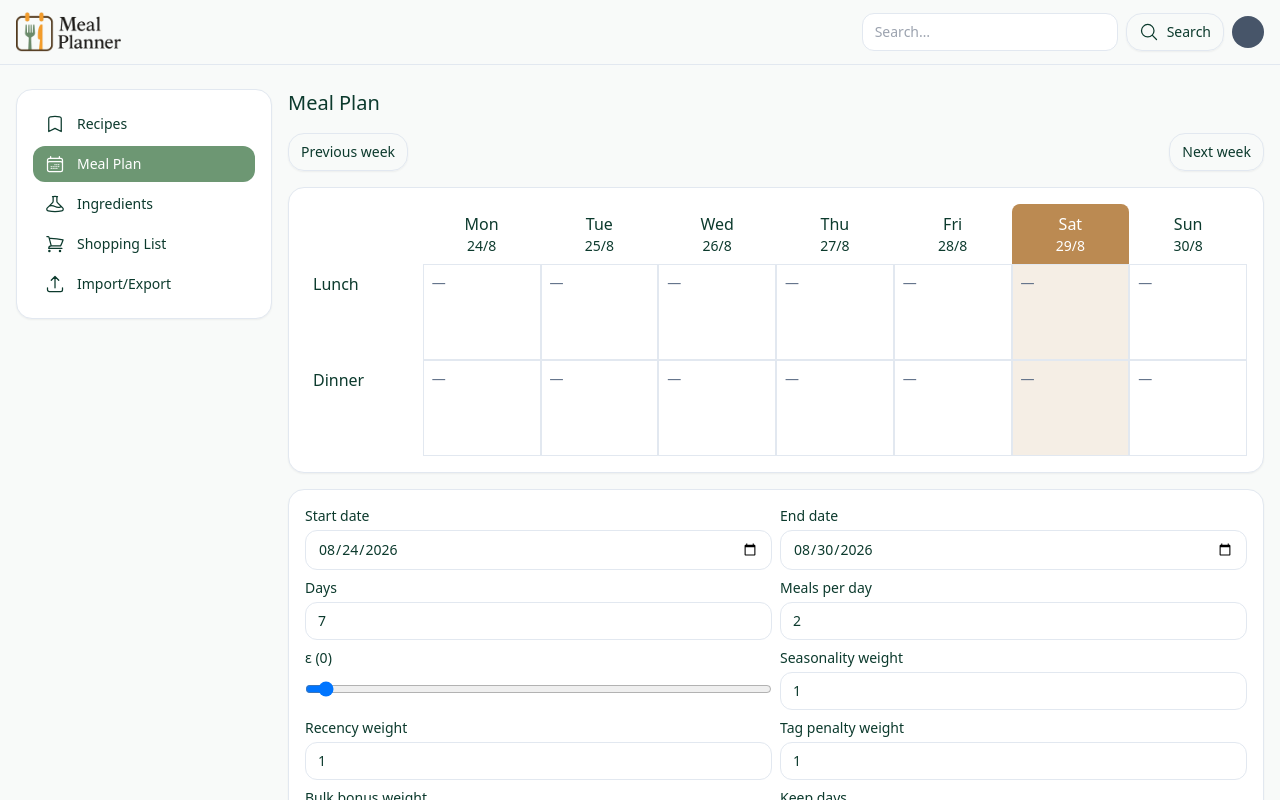
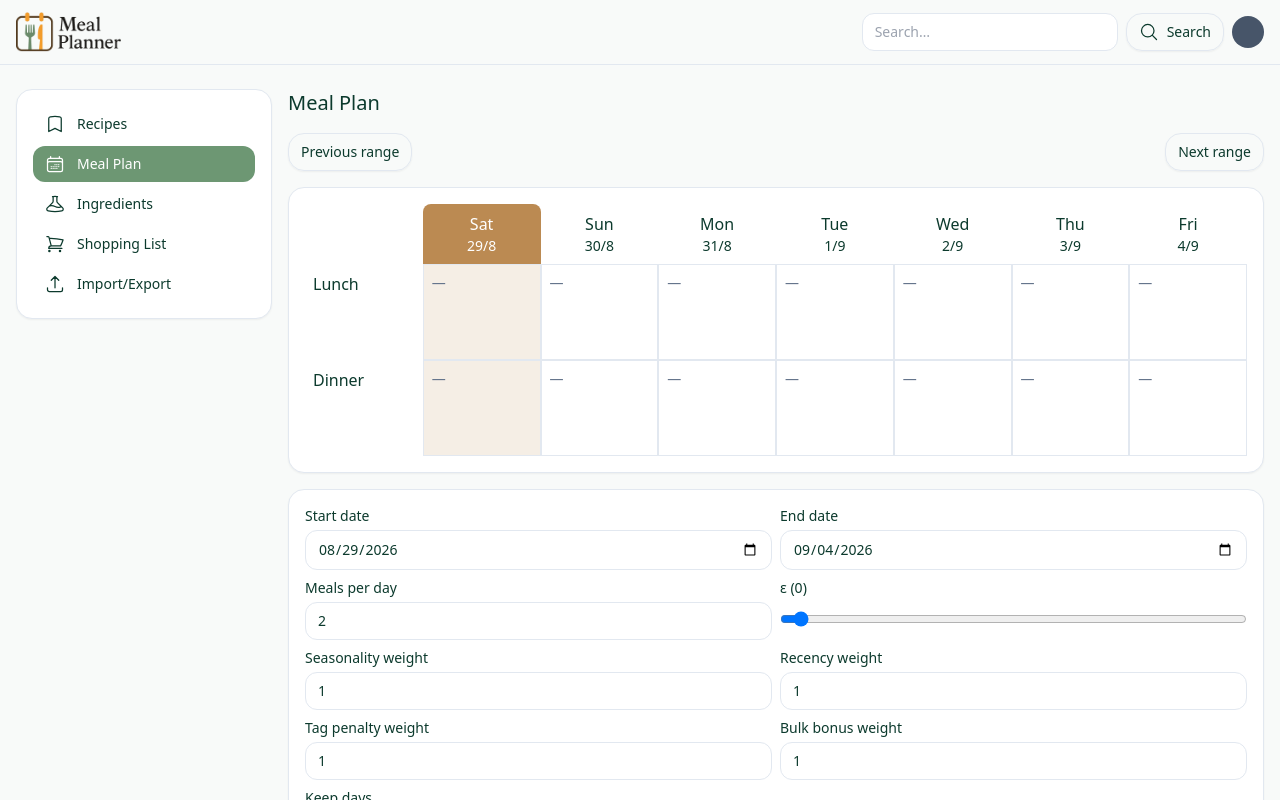
Before and after one commit to Nardi98/MealsPlannerCodex, a React (Vite) app in the folder frontend-v2/: page /meal-plan in a window 1280 px wide. Shown: the top 800 px of the page. Built offline with nearby package versions, Linux system fonts and the light colour scheme; no server answers.

Commit message:
Enable variable date ranges for meal plans

```diff
--- a/frontend-v2/src/pages/MealPlanPage.jsx
+++ b/frontend-v2/src/pages/MealPlanPage.jsx
@@ -16,32 +16,31 @@ import { CheckIcon, XMarkIcon } from '@heroicons/react/24/outline'
 export default function MealPlanPage() {
   const today = new Date()
 
-  const startOfWeek = (base) => {
-    const start = new Date(base)
-    const day = start.getDay()
-    const diff = day === 0 ? -6 : 1 - day
-    start.setDate(start.getDate() + diff)
-    return start
-  }
+  const [start, setStart] = React.useState(() => new Date())
+  const [end, setEnd] = React.useState(() => {
+    const d = new Date()
+    d.setDate(d.getDate() + 6)
+    return d
+  })
 
-  const [start, setStart] = React.useState(() => startOfWeek(today))
-
-  const days = React.useMemo(
-    () =>
-      Array.from({ length: 7 }, (_, i) => {
-        const d = new Date(start)
-        d.setDate(start.getDate() + i)
-        return d
-      }),
-    [start]
-  )
+  const days = React.useMemo(() => {
+    const startDate = new Date(start)
+    const endDate = new Date(end)
+    const diff = Math.max(
+      0,
+      Math.round((endDate - startDate) / (1000 * 60 * 60 * 24))
+    )
+    return Array.from({ length: diff + 1 }, (_, i) => {
+      const d = new Date(startDate)
+      d.setDate(startDate.getDate() + i)
+      return d
+    })
+  }, [start, end])
 
   const isToday = (d) => d.toDateString() === today.toDateString()
 
   const fmt = (d) => d.toISOString().split('T')[0]
   const startIso = fmt(start)
-  const end = new Date(start)
-  end.setDate(start.getDate() + 6)
   const endIso = fmt(end)
 
   const [tags, setTags] = React.useState([])
@@ -51,7 +50,6 @@ export default function MealPlanPage() {
   const [form, setForm] = React.useState({
     start: startIso,
     end: endIso,
-    days: 7,
     meals_per_day: 2,
     epsilon: 0,
     seasonality_weight: 1,
@@ -102,9 +100,14 @@ export default function MealPlanPage() {
     setError('')
     setMessage('')
     try {
+      const dayCount =
+        Math.round(
+          (new Date(form.end) - new Date(form.start)) /
+            (1000 * 60 * 60 * 24)
+        ) + 1
       const params = {
         start: form.start,
-        days: Number(form.days),
+        days: dayCount,
         meals_per_day: Number(form.meals_per_day) || 1,
         epsilon: Number(form.epsilon),
         seasonality_weight: Number(form.seasonality_weight),
@@ -158,6 +161,7 @@ export default function MealPlanPage() {
       )
       setPlan(resetAccepted)
       setStart(new Date(form.start))
+      setEnd(new Date(form.end))
       setMessage('Plan generated successfully.')
     } catch (err) {
       setError(err.message)
@@ -176,10 +180,16 @@ export default function MealPlanPage() {
     load()
   }, [startIso, endIso])
 
-  const changeWeek = (delta) => {
+  const changeWeek = (direction) => {
+    const range = days.length
     setStart((s) => {
       const d = new Date(s)
-      d.setDate(d.getDate() + delta)
+      d.setDate(d.getDate() + direction * range)
+      return d
+    })
+    setEnd((e) => {
+      const d = new Date(e)
+      d.setDate(d.getDate() + direction * range)
       return d
     })
   }
@@ -534,15 +544,18 @@ export default function MealPlanPage() {
         Meal Plan
       </h1>
       <div className="flex justify-between">
-        <Button variant="ghost" onClick={() => changeWeek(-7)}>
-          Previous week
+        <Button variant="ghost" onClick={() => changeWeek(-1)}>
+          Previous range
         </Button>
-        <Button variant="ghost" onClick={() => changeWeek(7)}>
-          Next week
+        <Button variant="ghost" onClick={() => changeWeek(1)}>
+          Next range
         </Button>
       </div>
       <Card>
-        <div className="grid grid-cols-8">
+        <div
+          className="grid"
+          style={{ gridTemplateColumns: `repeat(${days.length + 1}, minmax(0, 1fr))` }}
+        >
           <div />
           {days.map((d) => {
             const weekday = d.toLocaleDateString(undefined, { weekday: 'short' })
@@ -580,10 +593,6 @@ export default function MealPlanPage() {
             <label className="flex flex-col text-sm">
               <span className="mb-1">End date</span>
               <Input type="date" name="end" value={form.end} onChange={handleChange} />
-            </label>
-            <label className="flex flex-col text-sm">
-              <span className="mb-1">Days</span>
-              <Input type="number" name="days" min="1" value={form.days} onChange={handleChange} />
             </label>
             <label className="flex flex-col text-sm">
               <span className="mb-1">Meals per day</span>
```
Also changed, not shown: 1 other file (tests, documents, lock files or other folders).
